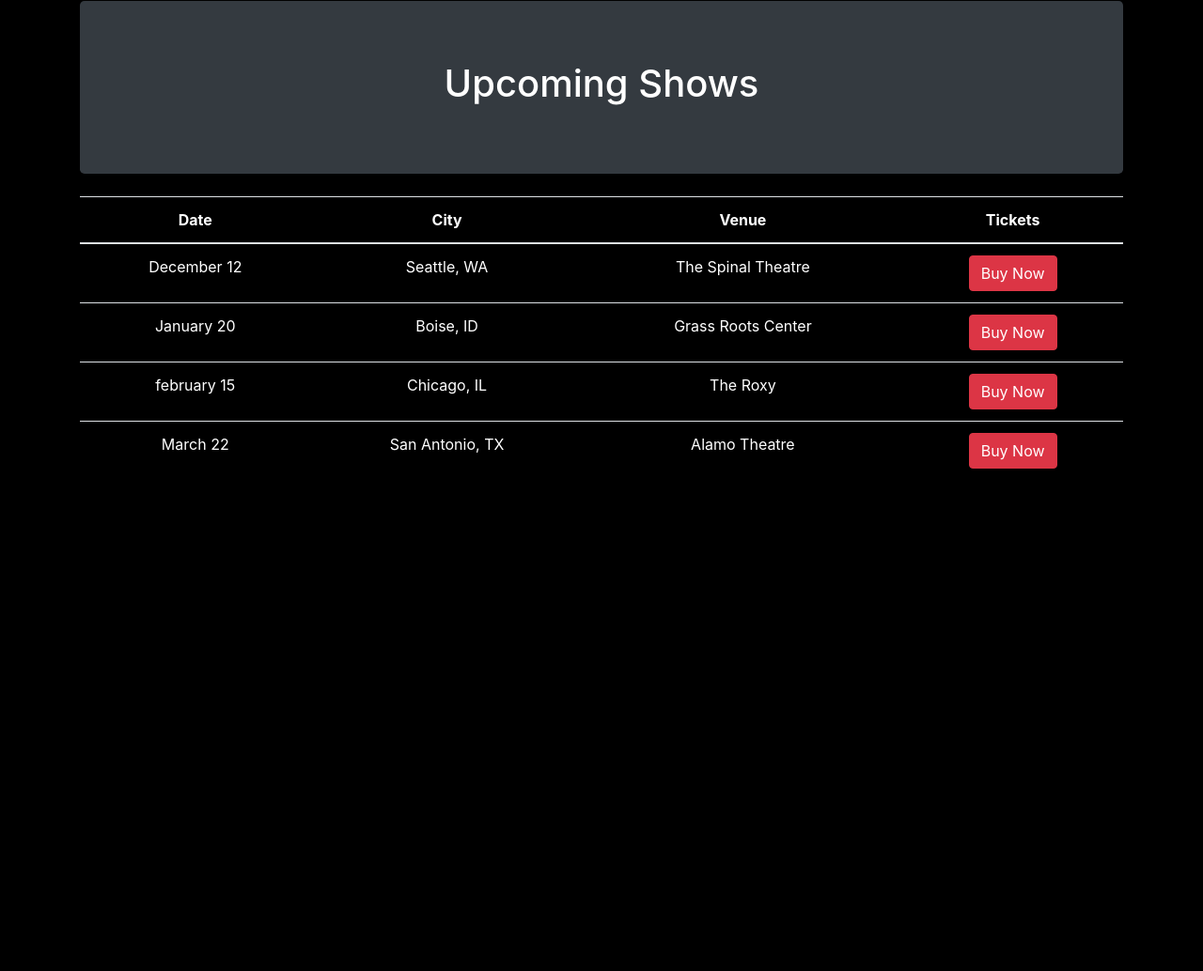
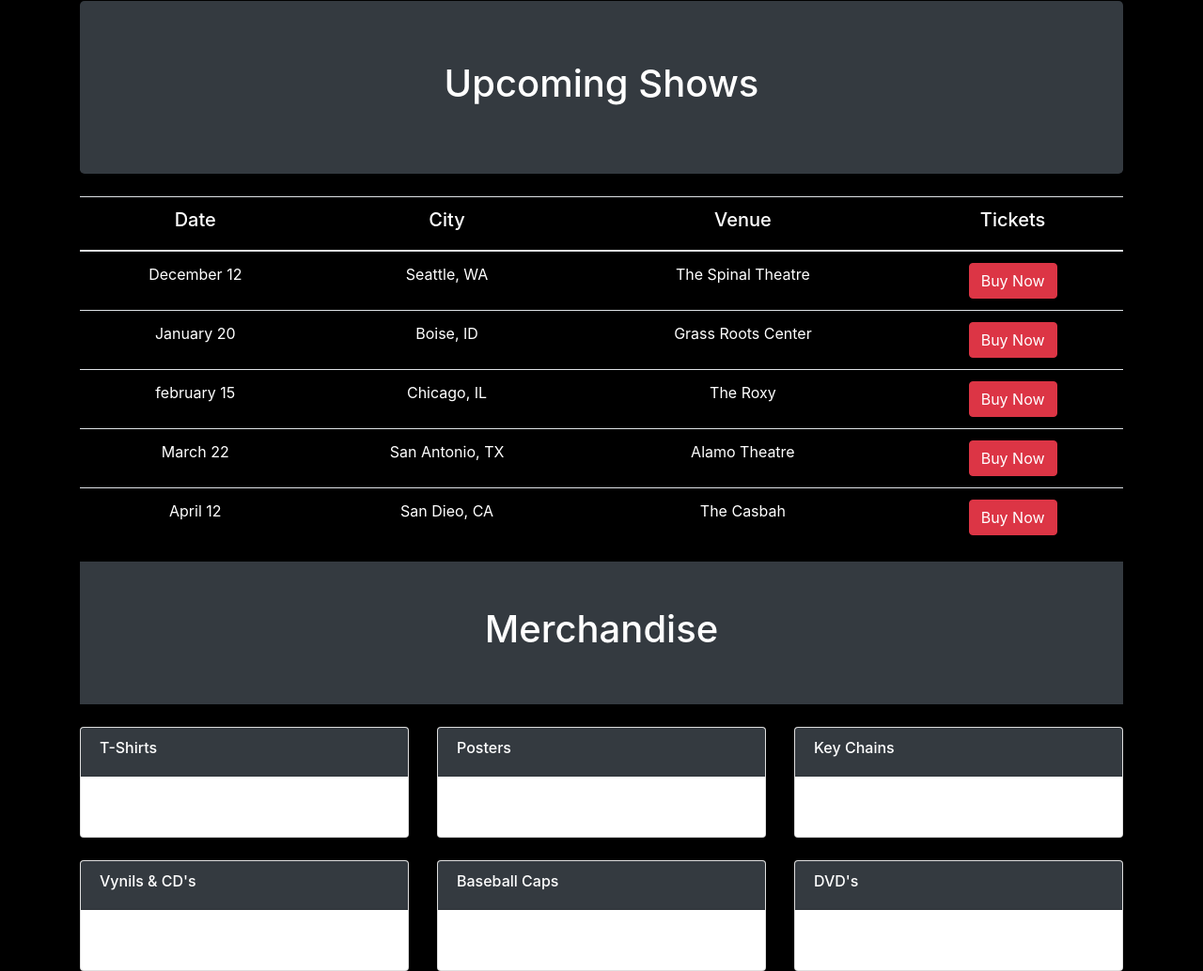
Before and after one commit to precto1285/newJStest, a plain HTML site: page index.htm in a window 1280 px wide. Shown: the part 1743-2777 px from the top of the page at 94% size. Before the commit the page ends 2270 px from the top, so only its background shows below. Drawn offline with nearby package versions, Linux system fonts and the light colour scheme.

Commit message:
added upcoming shows table and merchandise cards

```diff
--- a/index.htm
+++ b/index.htm
@@ -124,10 +124,18 @@
     <table class=" text-center table table-striped table-black text-white">
       <thead>
         <tr>
-          <th scope="col">Date</th>
-          <th scope="col">City</th>
-          <th scope="col">Venue</th>
-          <th scope="col">Tickets</th>
+          <th scope="col">
+            <h5>Date</h5>
+          </th>
+          <th scope="col">
+            <h5>City</h5>
+          </th>
+          <th scope="col">
+            <h5>Venue</h5>
+          </th>
+          <th scope="col">
+            <h5>Tickets</h5>
+          </th>
         </tr>
       </thead>
       <tbody>
@@ -155,8 +163,93 @@
           <td>Alamo Theatre</td>
           <td><button class="btn btn-danger">Buy Now</button></td>
         </tr>
+        <tr>
+          <td>April 12</td>
+          <td>San Dieo, CA</td>
+          <td>The Casbah</td>
+          <td><button class="btn btn-danger">Buy Now</button></td>
+        </tr>
       </tbody>
     </table>
+    <div class="row">
+      <div class="col-lg-12">
+        <div class="jumotron bg-dark text-center text-white py-5 mb-4">
+          <h1>Merchandise</h1>
+        </div>
+      </div>
+    </div>
+    <div class="row mb-4">
+      <div class="col-sm-4">
+        <div class="card">
+          <div class="card-header bg-dark text-white">
+            <h6>T-Shirts</h6>
+          </div>
+          <div class="card-body">
+            <img src="" alt="">
+
+          </div>
+        </div>
+      </div>
+      <div class="col-sm-4">
+        <div class="card">
+          <div class="card-header bg-dark text-white">
+            <h6>Posters</h6>
+          </div>
+          <div class="card-body">
+            <img src="" alt="">
+
+          </div>
+        </div>
+
+      </div>
+      <div class="col-sm-4">
+        <div class="card">
+          <div class="card-header bg-dark text-white">
+            <h6>Key Chains</h6>
+          </div>
+          <div class="card-body">
+            <img src="" alt="">
+
+          </div>
+        </div>
+      </div>
+    </div>
+    <div class="row">
+      <div class="col-sm-4">
+        <div class="card">
+          <div class="card-header bg-dark text-white">
+            <h6>Vynils & CD's</h6>
+          </div>
+          <div class="card-body">
+            <img src="" alt="">
+
+          </div>
+        </div>
+
+      </div>
+      <div class="col-sm-4">
+        <div class="card">
+          <div class="card-header bg-dark text-white">
+            <h6>Baseball Caps</h6>
+          </div>
+          <div class="card-body">
+            <img src="" alt="">
+
+          </div>
+        </div>
+      </div>
+      <div class="col-sm-4">
+        <div class="card">
+          <div class="card-header bg-dark text-white">
+            <h6>DVD's</h6>
+          </div>
+          <div class="card-body">
+            <img src="" alt="">
+
+          </div>
+        </div>
+      </div>
+    </div>
   </div>
 
 
```
